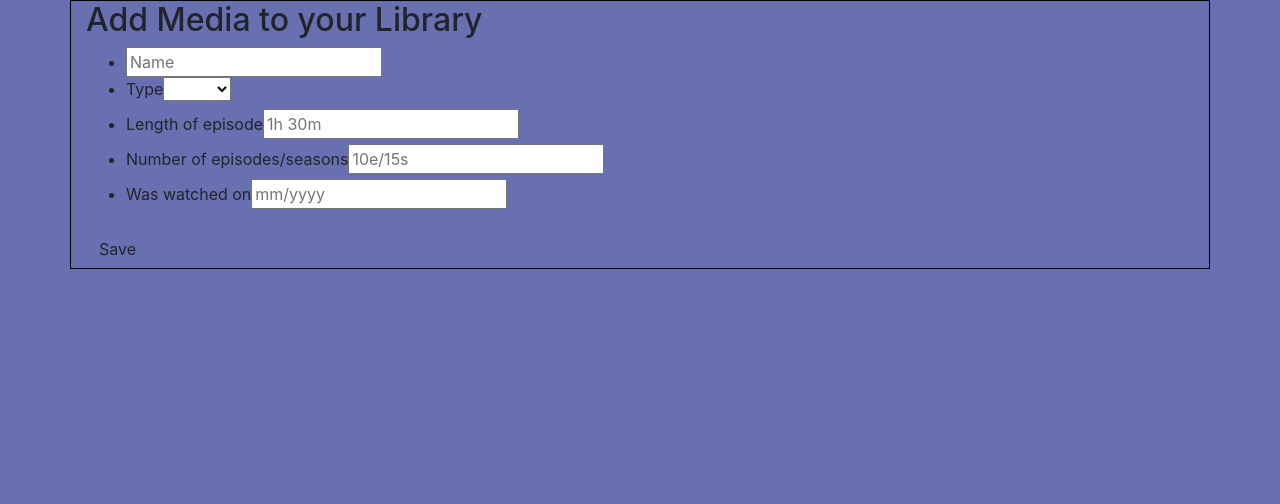
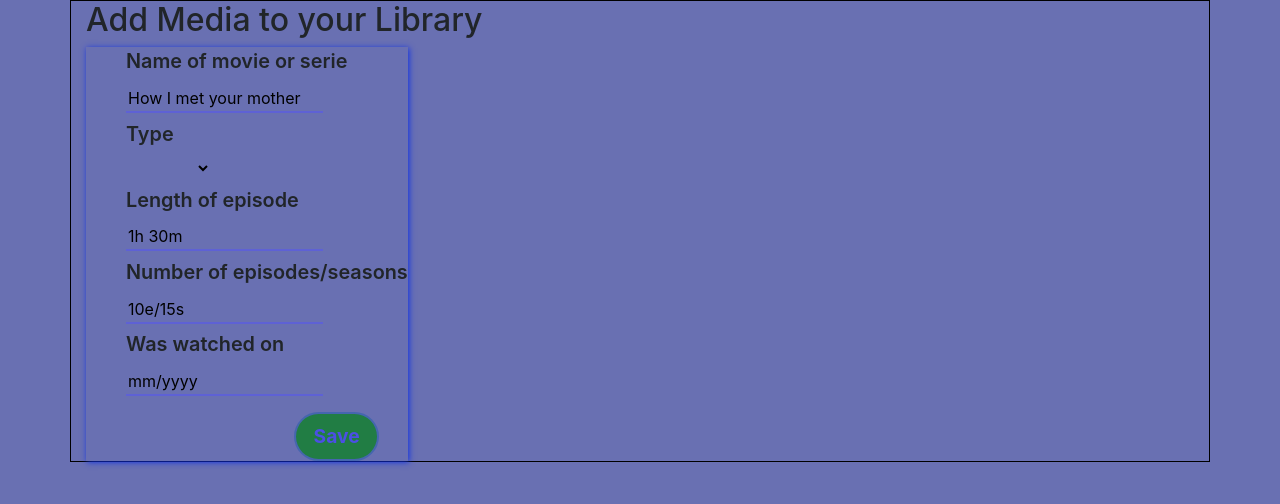
Before and after one commit to devAdam117/Media-library, an Angular app: page / in a window 1280 px wide. Shown: the top 504 px of the page. Built offline with nearby package versions, Linux system fonts and the light colour scheme.

Commit message:
form css

```diff
--- a/src/app/media-item-form/media-item-form.component.css
+++ b/src/app/media-item-form/media-item-form.component.css
@@ -0,0 +1,67 @@
+form {
+  width: fit-content;
+  box-shadow: 1px 1px 6px rgb(15, 47, 228);
+}
+form ul li input,
+form ul li select {
+  display: block;
+}
+form ul {
+  list-style-type: none;
+}
+form ul li {
+  margin-top: 0.4rem;
+}
+input {
+  transition: 0.4s;
+  background: transparent;
+  border: none;
+  border-bottom: 2px solid rgba(89, 89, 233, 0.637);
+  outline: none;
+  width: 70%;
+}
+::placeholder {
+  color: rgb(0, 0, 0);
+  opacity: 1; /* Firefox */
+  font-weight: 400;
+}
+
+input:focus {
+  border-bottom: 2px solid rgba(123, 24, 204, 0.836);
+}
+form label {
+  font-size: 1.24rem;
+  font-weight: 600;
+}
+select {
+  background: transparent;
+  transition: 0.3s;
+  border: rgba(89, 89, 233, 0.637);
+  border-radius: 0.3rem;
+  width: 30%;
+}
+option {
+  background: rgba(89, 89, 233, 0.637);
+  border: 30px solid black;
+  border-radius: 0.3rem;
+}
+select:hover {
+  background: rgba(89, 89, 233, 0.64);
+}
+button {
+  transition: 0.4s;
+  background: rgba(15, 128, 39, 0.788);
+  padding: 0.5rem 1.1rem;
+  border-radius: 2.3rem;
+  color: rgba(78, 78, 235, 0.966);
+  font-size: 1.2rem;
+  font-weight: 700;
+  border: 2px solid rgba(89, 89, 233, 0.64);
+  outline: none;
+  margin-left: 13rem;
+}
+button:hover {
+  background: transparent;
+  border: 2px solid rgb(15, 128, 39);
+  color: rgba(15, 128, 39, 0.788);
+}
--- a/src/app/media-item-form/media-item-form.component.html
+++ b/src/app/media-item-form/media-item-form.component.html
@@ -7,7 +7,8 @@
 >
     <ul>
         <li>
-            <input name="name" type="text" id="name " placeholder="Name" ngModel>
+            <label for="name">Name of movie or serie</label>
+            <input name="name" type="text" id="name " placeholder="How I met your mother" ngModel>
         </li>
         <li>
             <label for="medium">Type</label>
@@ -29,5 +30,5 @@
             <input name = "whenWatched"type="text" placeholder="mm/yyyy" ngModel>
         </li>
     </ul>
-    <button type="submit" class="btn">Save</button>
+    <button type="submit">Save</button>
 </form>
```
